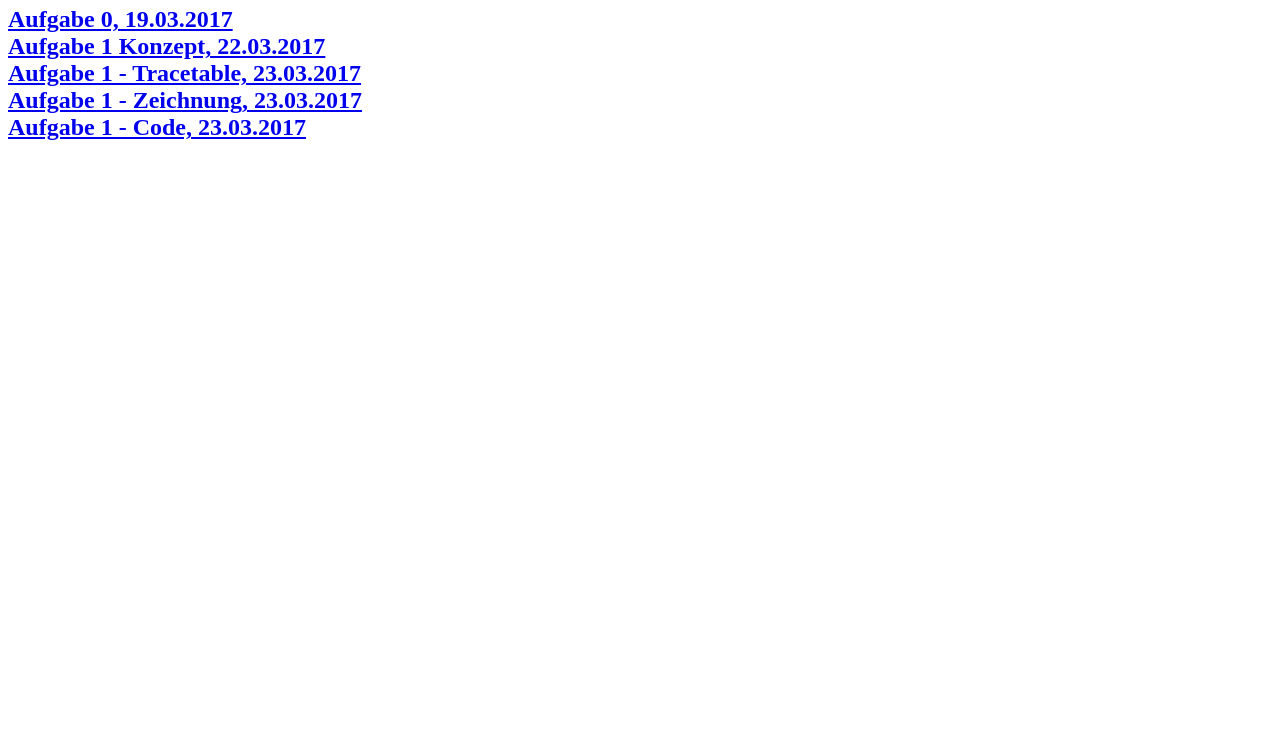
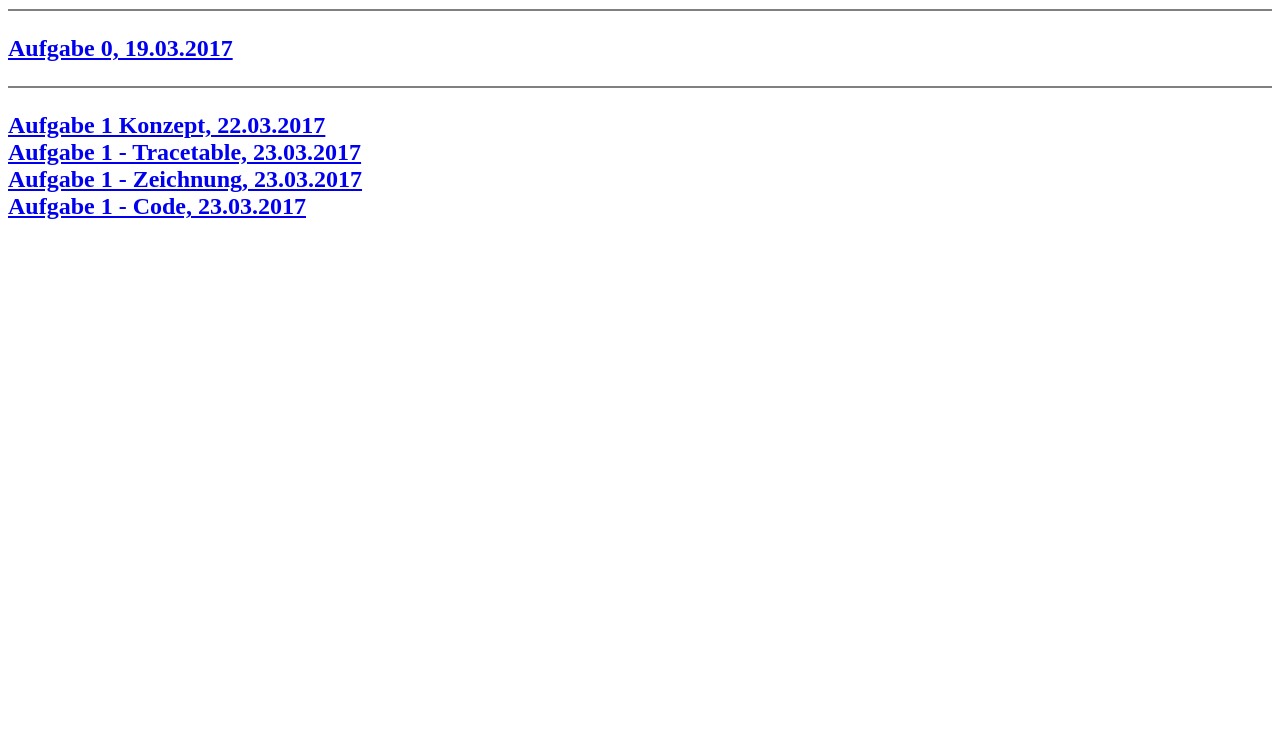
Before and after one commit to hejSalome/github-hejSalome.github.io, a plain HTML site: page index.html in a window 1280 px wide. Shown: the part 60-800 px from the top of the page. Drawn offline with Linux system fonts and the light colour scheme.

Commit message:
Update index.html

```diff
--- a/index.html
+++ b/index.html
@@ -1,8 +1,9 @@
 <h1>Hello and Welcome to my Userpage EIA2<h2>
-
+<p style="border-top: 2px solid grey"> </p>
 <div>
 <a href="https://hejSalome.github.io/EIA2/Aufgabe0/Aufgabe0.html">Aufgabe 0, 19.03.2017</a>
 </div>
+  <p style="border-top: 2px solid grey"> </p>
 <div>
   <a href="https://hejsalome.github.io/EIA2/Aufgabe1/Aufgabe1Konzept.jpeg">Aufgabe 1 Konzept, 22.03.2017</a><br>
   <a href="https://hejSalome.github.io/EIA2/Aufgabe1/Aufgabe1Tracetable.jpeg">Aufgabe 1 - Tracetable, 23.03.2017</a><br>
```
